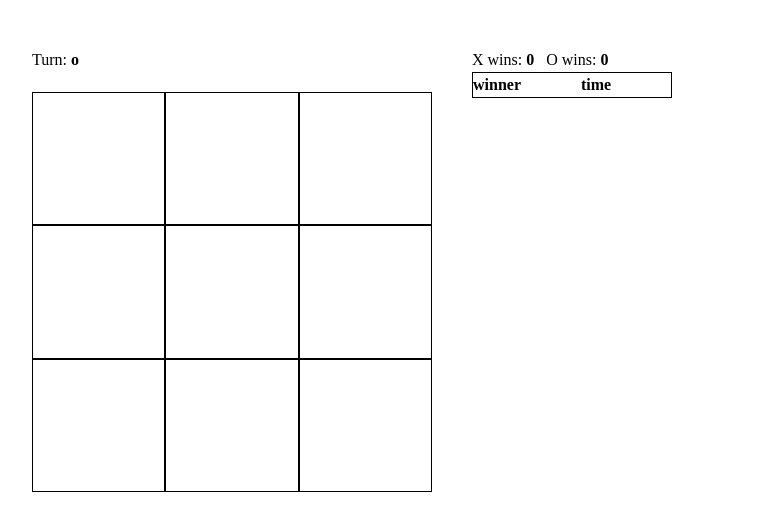
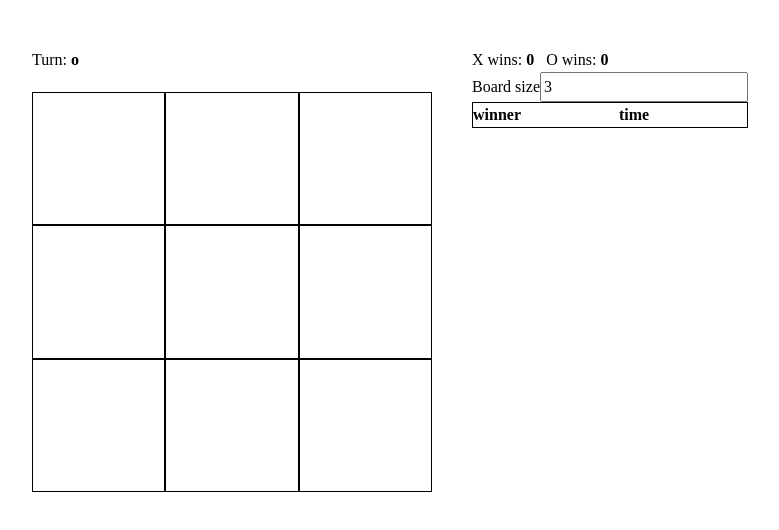
Before and after one commit to asmyshlyaev177/tic-tac-toe, a React (Vite) app: page / in a window 1280 px wide. Shown: the top 530 px of the page, without its empty margins (16-795 px from the left). Built offline with nearby package versions, Linux system fonts and the light colour scheme.

Commit message:
variable board size

```diff
--- a/src/App.tsx
+++ b/src/App.tsx
@@ -5,24 +5,22 @@ import { isWinPattern } from "./helpers";
 
 import type { SquareType, Turn } from "./types";
 
+const BOARD_SIZE = 3;
+const getBoard = (size: number) => Array(size).fill(Array(size).fill(""));
+
 function App() {
-  const [board, setBoard] = React.useState<SquareType[][]>([
-    ["", "", ""],
-    ["", "", ""],
-    ["", "", ""],
-  ]);
+  const [boardSize, setBoardSize] = React.useState(BOARD_SIZE);
+  const [board, setBoard] = React.useState<SquareType[][]>(() =>
+    getBoard(boardSize)
+  );
   const [turn, setTurn] = React.useState<Turn>(() => getRandomTurn());
   const timer = React.useRef(new Date().getTime());
 
   const reset = React.useCallback(() => {
-    setBoard([
-      ["", "", ""],
-      ["", "", ""],
-      ["", "", ""],
-    ]);
+    setBoard(getBoard(boardSize));
     setTurn(getRandomTurn());
     timer.current = new Date().getTime();
-  }, []);
+  }, [boardSize]);
 
   React.useEffect(() => {
     reset();
@@ -33,7 +31,8 @@ function App() {
   const winner =
     winningPattern &&
     board?.[winningPattern?.[0]?.[0]]?.[winningPattern?.[0]?.[1]];
-  const isDraw = !winner && board.every((row) => row.every((col) => col));
+  const isDraw =
+    board?.[0]?.length === boardSize && !winner && board.every((row) => row.every((col) => col));
   const [score, setScore] = React.useState<
     { id: number; winner: string; time: number }[]
   >([]);
@@ -45,7 +44,7 @@ function App() {
     }
 
     setBoard((b) => {
-      const newBoard = [...b];
+      const newBoard = JSON.parse(JSON.stringify(b));
       newBoard[row][col] = turn;
       return newBoard;
     });
@@ -92,6 +91,7 @@ function App() {
                 key={`${rowInd}${colInd}`}
                 value={col}
                 onMouseUp={() => handleClick(rowInd, colInd)}
+                basis={`${100 / +boardSize}%`}
                 active={winningPattern?.some?.(
                   ([r, c]) => r === rowInd && c === colInd
                 )}
@@ -112,6 +112,19 @@ function App() {
             O wins:&nbsp;
             <b>{score.reduce((acc, val) => acc + +(val.winner === "o"), 0)}</b>
           </div>
+        </div>
+        <div>
+          <label htmlFor="board-size">Board size</label>
+          <input
+            id="board-size"
+            value={boardSize}
+            onChange={(ev) => {
+              const val = +ev.target.value;
+              if (!Number.isNaN(val) && val < 7) {
+                setBoardSize(val);
+              }
+            }}
+          ></input>
         </div>
 
         <section className={styles.log} data-testid="log">
@@ -143,14 +156,17 @@ const Square = ({
   onMouseUp,
   ind,
   active,
+  basis,
 }: {
   value: SquareType;
   onMouseUp: () => void;
   ind: string;
   active: boolean;
+  basis: string;
 }) => {
   return (
     <div
+      style={{ flexBasis: basis }}
       className={`square ${styles.square} ${active ? styles.highlighted : ""}`}
       onMouseUp={onMouseUp}
       data-testid={ind}
--- a/src/styles.module.scss
+++ b/src/styles.module.scss
@@ -74,6 +74,7 @@
   align-items: center;
   cursor: pointer;
   user-select: none;
+  overflow: hidden;
 
   font-size: 60px;
 
```
